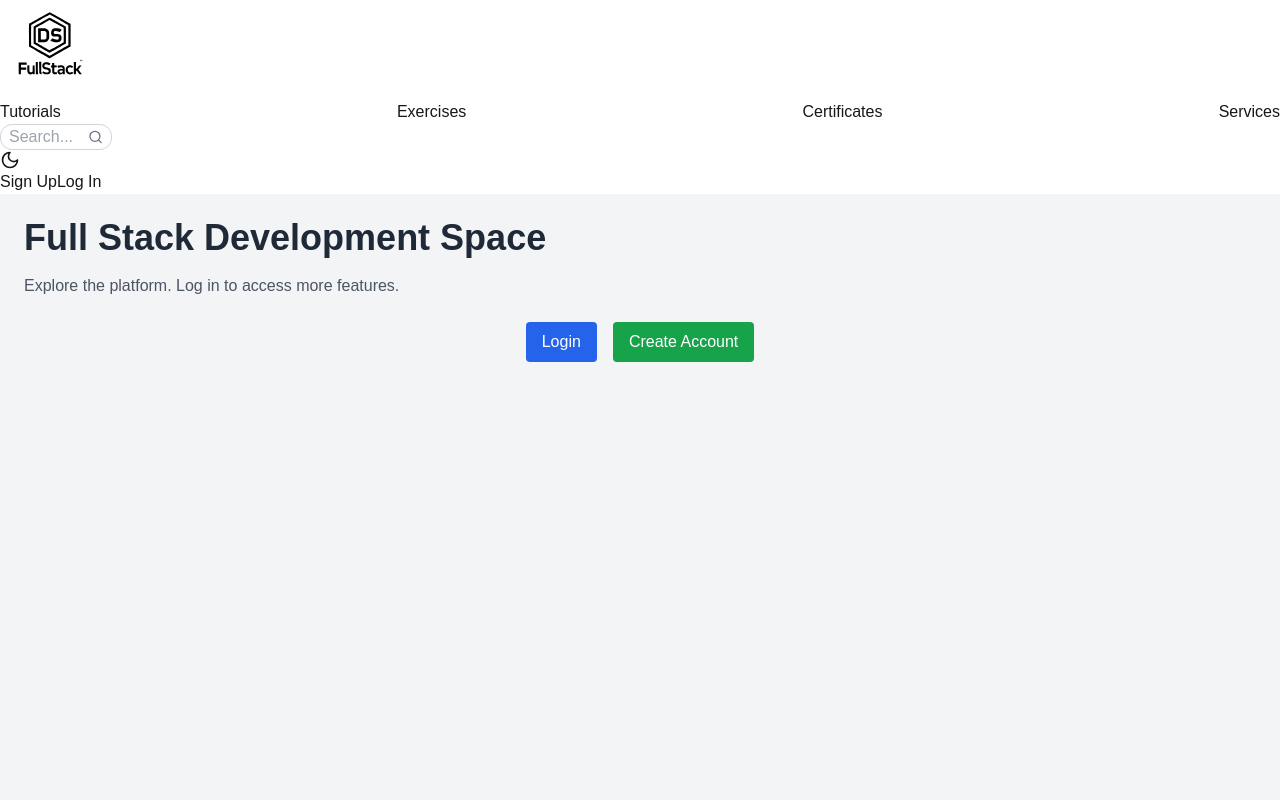
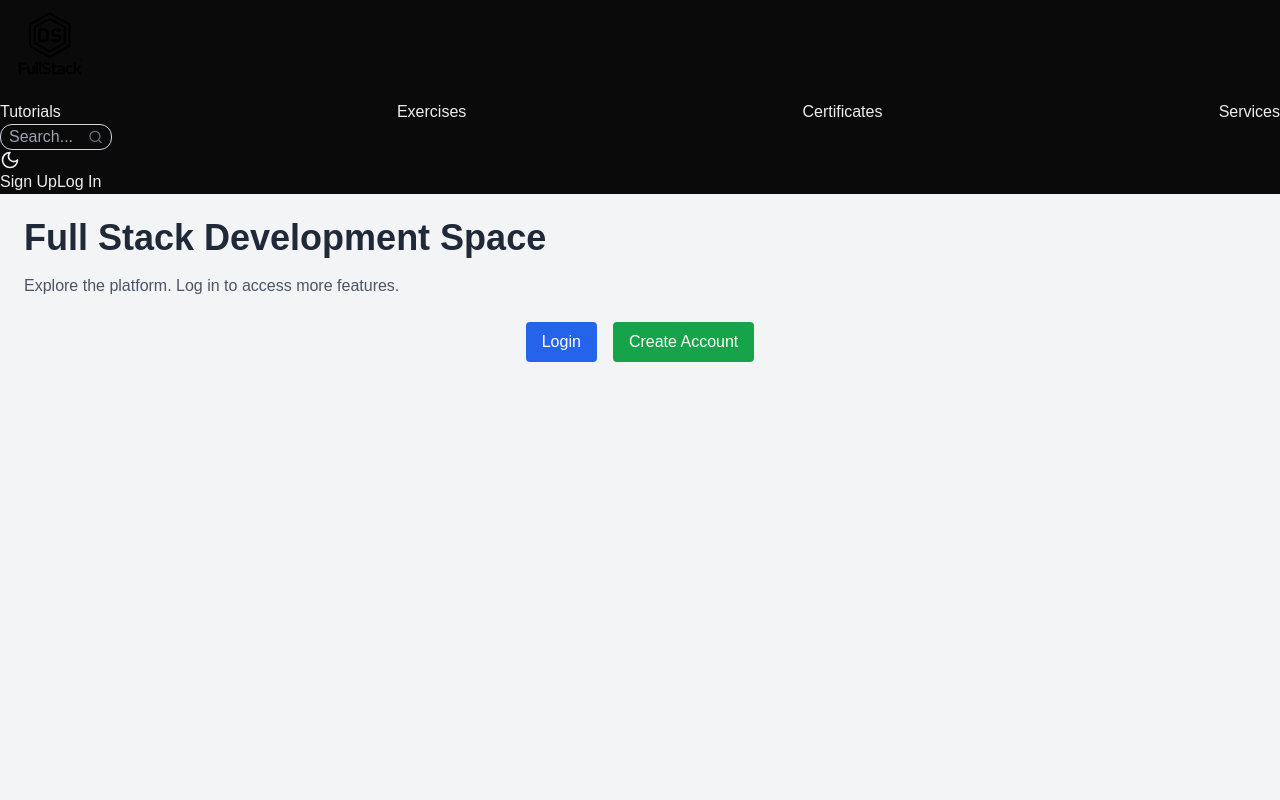
Before and after one commit to Ricardo-Tanabe/myapp, a Next.js app in the folder frontend/: page / in a window 1280 px wide. Shown: the top 800 px of the page. Built offline with nearby package versions, Linux system fonts and the light colour scheme.

Commit message:
Separação do Header e do conteúdo principal.
Modularização do estilo

```diff
--- a/frontend/src/app/custom.css
+++ b/frontend/src/app/custom.css
@@ -1,33 +1,14 @@
 @tailwind components;
 
 @layer components {
+    /* Retirar border-test quando app entrar em produção */
     .border-test {
         @apply border-2 border-solid border-black;
     }
-    .flex-normalize {
+    .flex-norm-col {
         @apply flex flex-col items-center justify-center;
     }
-    .header-main {
-        @apply flex flex-row items-center justify-between min-w-[330px];
-    }
-    .header-flex-conf {
-        @apply flex flex-row items-center px-3 justify-between w-3/4;
-    }
-    .container-loginSign {
-        @apply h-9 mx-3 sm:w-40 sm:relative max-[350px]:mx-auto;
-    }
-    .login-button {
-        @apply bg-green-100 text-black whitespace-nowrap
-        rounded-2xl transition px-4 py-1
-        sm:text-right sm:w-full sm:absolute
-        hover:bg-green-500 hover:text-white;
-    }
-    .sign-button {
-        @apply bg-green-400 text-white z-20 hidden
-        rounded-2xl transition px-4 py-1
-        sm:block sm:absolute;
-    }
-    .icon-menu {
-        @apply text-gray-500 mr-3 hover:text-gray-800;
+    .flex-norm-row {
+        @apply flex flex-row items-center justify-center;
     }
 }
--- a/frontend/src/app/globals.css
+++ b/frontend/src/app/globals.css
@@ -2,13 +2,14 @@
 @tailwind components;
 @tailwind utilities;
 @import "./custom.css";
+@import "../components/customHeader.css";
 
 :root {
   --background: #ffffff;
   --foreground: #171717;
 }
 
-@media (prefers-color-scheme: dark) {
+@media (prefers-color-scheme: light) {
   :root {
     --background: #0a0a0a;
     --foreground: #ededed;
--- /dev/null
+++ b/frontend/src/components/customHeader.css
@@ -0,0 +1,33 @@
+@tailwind components;
+
+@layer components {
+    .header-main {
+        @apply flex flex-row
+        min-w-[330px] bg-white;
+    }
+
+    .header-flex-conf {
+        @apply flex flex-row px-3 justify-between w-3/4;
+    }
+
+    .container-loginSign {
+        @apply h-9 mx-3 sm:w-40 sm:relative max-[350px]:mx-auto;
+    }
+
+    .login-button {
+        @apply bg-green-100 text-black whitespace-nowrap
+        rounded-2xl transition px-4 py-1
+        sm:text-right sm:w-full sm:absolute
+        hover:bg-green-500 hover:text-white;
+    }
+
+    .sign-button {
+        @apply bg-green-400 text-white z-20 hidden
+        rounded-2xl transition px-4 py-1
+        sm:block sm:absolute;
+    }
+
+    .icon-menu {
+        @apply text-gray-500 mr-3 hover:text-gray-800;
+    }
+}
--- a/frontend/tailwind.config.ts
+++ b/frontend/tailwind.config.ts
@@ -15,9 +15,9 @@ export default {
       screens: {
         'xs': '460px',
         'xs-2': '520px',
-        "sm-2": "700px",
+        "sm-2": "680px",
         "sm-3": "760px",
-        "md-2": "820px",
+        "md-2": "870px",
       }
     },
   },
```
